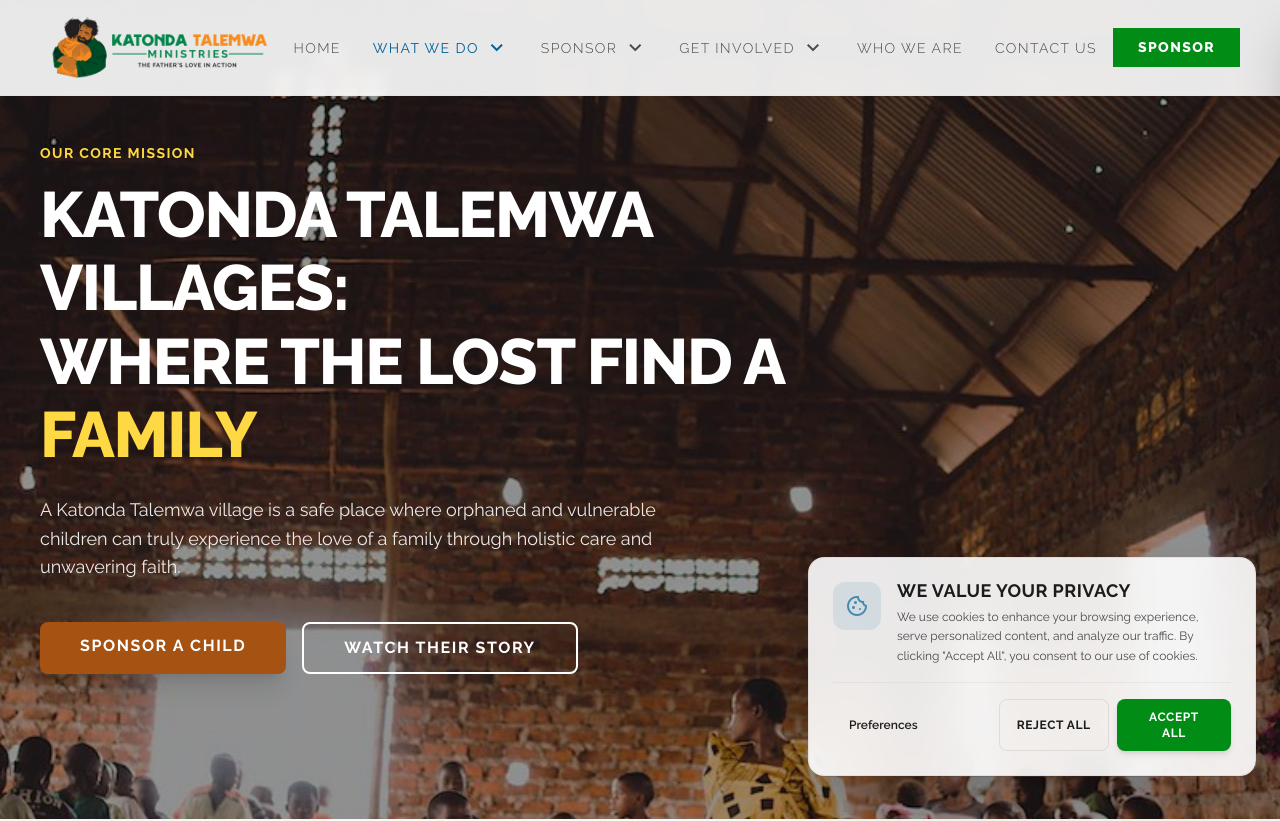
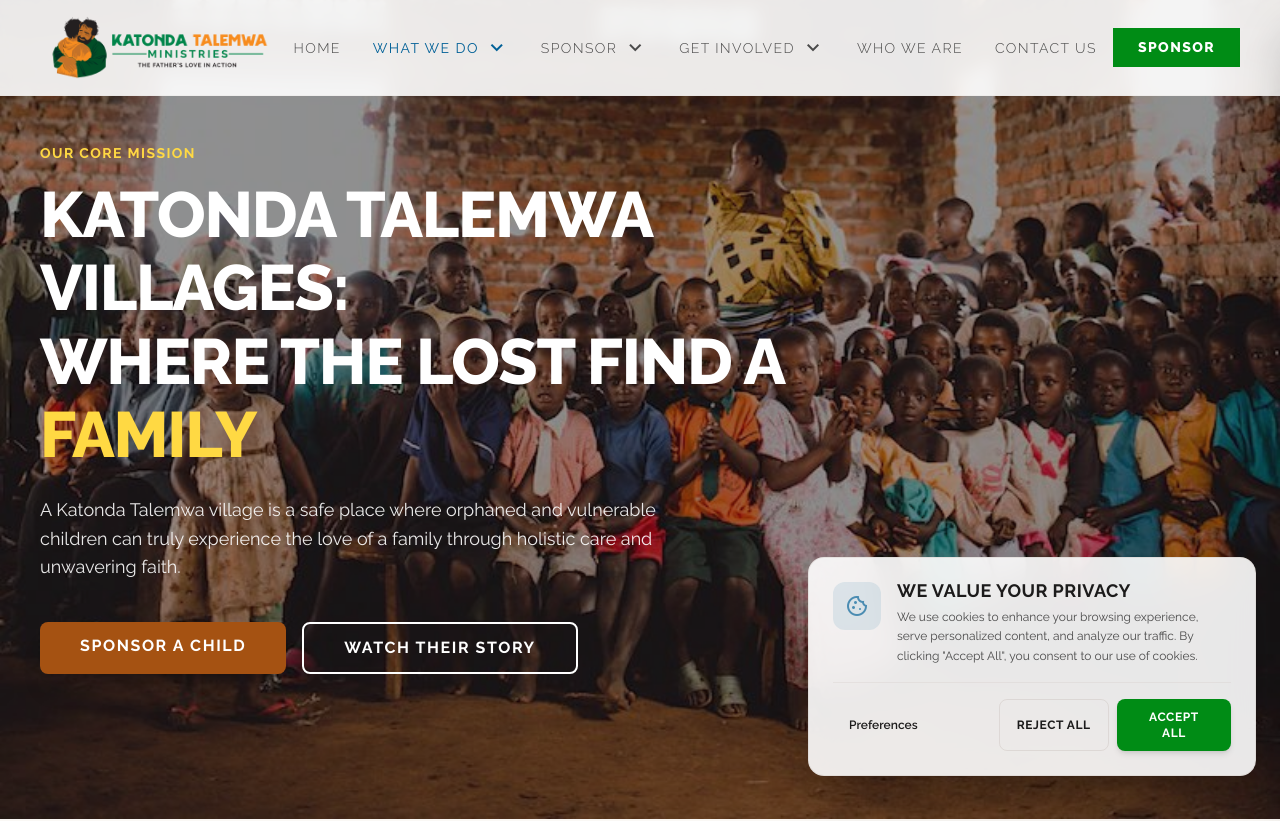
Before and after one commit to IanVikta/katonda-talemwa-ministries, a React (Vite) app in the folder watoto-website/: page /katonda-villages in a window 1280 px wide. Shown: the top 821 px of the page. Built offline with nearby package versions, Linux system fonts and the light colour scheme.

Commit message:
Align Villages hero image to bottom using object-bottom

```diff
--- a/watoto-website/src/pages/WatotoVillagesPage.tsx
+++ b/watoto-website/src/pages/WatotoVillagesPage.tsx
@@ -13,7 +13,7 @@ export default function WatotoVillagesPage() {
       <main>
         <section className="relative h-[819px] flex items-center overflow-hidden">
           <div className="absolute inset-0 z-0">
-            <img className="w-full h-full object-cover" src={IMAGES.villagesHero} alt="Smiling Ugandan children in a village" />
+            <img className="w-full h-full object-cover object-bottom" src={IMAGES.villagesHero} alt="Smiling Ugandan children in a village" />
             <div className="absolute inset-0 bg-deep-black opacity-40" />
           </div>
           <div className="relative z-10 w-full px-4 md:px-margin-desktop max-w-(--spacing-container-max) mx-auto">
```
